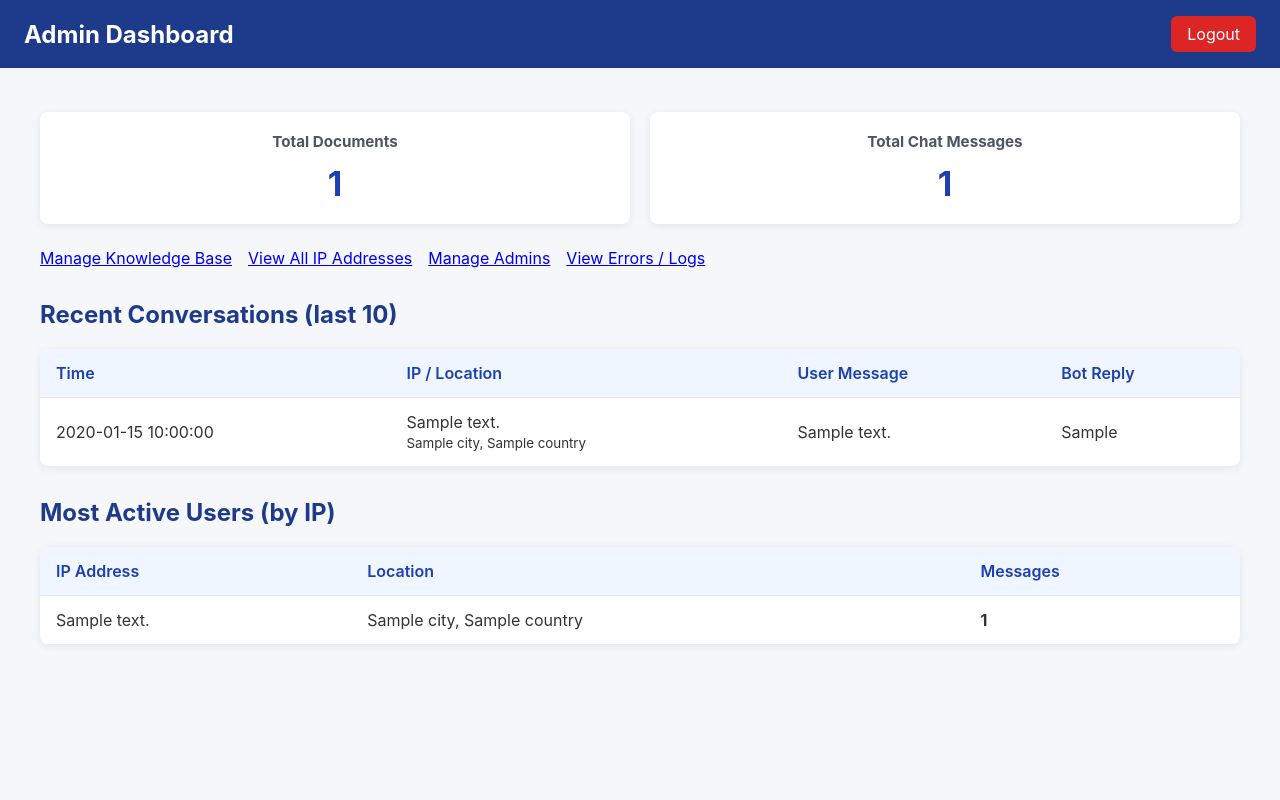
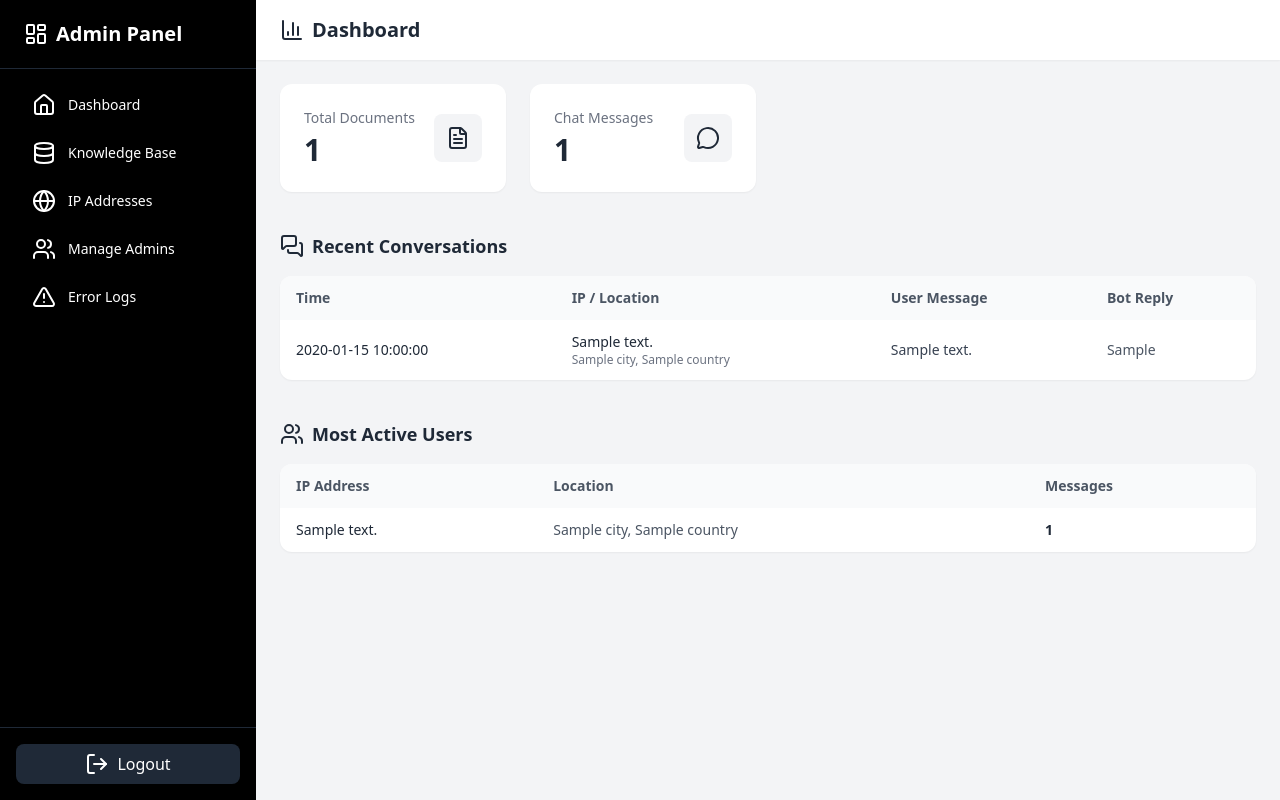
Before and after one commit to j00zf/rag-ai-v2, a Flask app: template templates/admin_dashboard.html in a window 1280 px wide. Run offline with Flask 3, Linux system fonts and the light colour scheme; the template is opened without the code that fills it: most values are stand-ins (such as "Sample title", 1, 10 or a date in 2020); some libraries are stand-ins or nearby versions.

Commit message:
incldued some changes

```diff
--- a/app.py
+++ b/app.py
@@ -578,15 +578,34 @@ def toggle_admin_status():
 @app.route("/admin/view-errors")
 @admin_required
 def admin_view_errors():
-    logs = {}
-    for name, path in {"App Errors": "logs/app.log", "RAG Errors": "logs/rag.log"}.items():
+
+    app_logs = {}
+    rag_logs = {}
+
+    log_files = {
+        "app.log": "logs/app.log",
+        "rag.log": "logs/rag.log"
+    }
+
+    for name, path in log_files.items():
         try:
             with open(path, "r", encoding="utf-8") as f:
                 lines = f.readlines()[-120:]
-                logs[name] = "".join(lines) or "(no recent entries)"
+                content = "".join(lines) or "(no recent entries)"
+
         except Exception as e:
-            logs[name] = f"Cannot read: {str(e)}"
-    return render_template("admin_view_errors.html", logs=logs)
+            content = f"Cannot read: {str(e)}"
+
+        if "app" in name:
+            app_logs[name] = content
+        else:
+            rag_logs[name] = content
+
+    return render_template(
+        "admin_view_errors.html",
+        app_logs=app_logs,
+        rag_logs=rag_logs
+    )
 
 @app.route("/admin/chats")
 @admin_required
--- a/templates/admin_dashboard.html
+++ b/templates/admin_dashboard.html
@@ -1,184 +1,231 @@
 <!DOCTYPE html>
 <html lang="en">
 <head>
-    <meta charset="UTF-8" />
-    <meta name="viewport" content="width=device-width, initial-scale=1.0"/>
-    <title>Admin Dashboard - College Chatbot</title>
-    <style>
-        body {
-            font-family: -apple-system, BlinkMacSystemFont, 'Segoe UI', Roboto, sans-serif;
-            margin: 0;
-            background: #f5f7fa;
-            color: #333;
-        }
-        .container {
-            max-width: 1200px;
-            margin: 0 auto;
-            padding: 20px;
-        }
-        header {
-            background: #1e3a8a;
-            color: white;
-            padding: 16px 24px;
-            display: flex;
-            justify-content: space-between;
-            align-items: center;
-        }
-        header h1 { margin: 0; font-size: 1.5rem; }
-        .logout-btn {
-            background: #dc2626;
-            color: white;
-            border: none;
-            padding: 8px 16px;
-            border-radius: 6px;
-            cursor: pointer;
-            text-decoration: none;
-        }
-        .logout-btn:hover { background: #b91c1c; }
+<meta charset="UTF-8">
+<meta name="viewport" content="width=device-width, initial-scale=1.0">
 
-        .stats-grid {
-            display: grid;
-            grid-template-columns: repeat(auto-fit, minmax(220px, 1fr));
-            gap: 20px;
-            margin: 24px 0;
-        }
-        .stat-card {
-            background: white;
-            border-radius: 8px;
-            padding: 20px;
-            box-shadow: 0 2px 8px rgba(0,0,0,0.08);
-            text-align: center;
-        }
-        .stat-card h3 {
-            margin: 0 0 12px;
-            color: #4b5563;
-            font-size: 0.95rem;
-        }
-        .stat-number {
-            font-size: 2.1rem;
-            font-weight: 700;
-            color: #1e40af;
-        }
+<title>Admin Dashboard</title>
 
-        h2 { margin-top: 32px; color: #1e3a8a; }
-        table {
-            width: 100%;
-            border-collapse: collapse;
-            background: white;
-            border-radius: 8px;
-            overflow: hidden;
-            box-shadow: 0 2px 8px rgba(0,0,0,0.08);
-            margin-bottom: 32px;
-        }
-        th, td {
-            padding: 14px 16px;
-            text-align: left;
-            border-bottom: 1px solid #e5e7eb;
-        }
-        th {
-            background: #eff6ff;
-            color: #1e40af;
-            font-weight: 600;
-        }
-        tr:last-child td { border-bottom: none; }
-        .message-cell {
-            max-width: 300px;
-            white-space: pre-wrap;
-            word-break: break-word;
-        }
-        .error {
-            color: #dc2626;
-            text-align: center;
-            padding: 20px;
-            font-weight: 500;
-        }
-    </style>
+<script src="https://cdn.tailwindcss.com"></script>
+
+<!-- Lucide Icons -->
+<script src="https://unpkg.com/lucide@latest"></script>
+
 </head>
-<body>
 
-<header>
-    <h1>Admin Dashboard</h1>
-    <a href="/admin/logout" class="logout-btn">Logout</a>
+<body class="bg-gray-100 text-gray-800">
+
+<div class="flex min-h-screen">
+
+<!-- Sidebar -->
+<aside class="w-64 bg-black text-white flex flex-col sticky top-0 h-screen">
+
+<div class="px-6 py-5 text-xl font-semibold border-b border-gray-800 flex items-center gap-2">
+<i data-lucide="layout-dashboard"></i>
+Admin Panel
+</div>
+
+<nav class="flex-1 p-4 space-y-2 text-sm">
+
+<a href="/admin/dashboard" class="flex items-center gap-3 px-4 py-2 rounded-lg hover:bg-gray-800 transition">
+<i data-lucide="home"></i> Dashboard
+</a>
+
+<a href="/admin/knowledge-base" class="flex items-center gap-3 px-4 py-2 rounded-lg hover:bg-gray-800 transition">
+<i data-lucide="database"></i> Knowledge Base
+</a>
+
+<a href="/admin/ip-addresses" class="flex items-center gap-3 px-4 py-2 rounded-lg hover:bg-gray-800 transition">
+<i data-lucide="globe"></i> IP Addresses
+</a>
+
+<a href="/admin/manage-admins" class="flex items-center gap-3 px-4 py-2 rounded-lg hover:bg-gray-800 transition">
+<i data-lucide="users"></i> Manage Admins
+</a>
+
+<a href="/admin/view-errors" class="flex items-center gap-3 px-4 py-2 rounded-lg hover:bg-gray-800 transition">
+<i data-lucide="alert-triangle"></i> Error Logs
+</a>
+
+</nav>
+
+<div class="p-4 border-t border-gray-800">
+<a href="/admin/logout" class="flex items-center justify-center gap-2 bg-gray-800 hover:bg-gray-700 py-2 rounded-lg transition">
+<i data-lucide="log-out"></i> Logout
+</a>
+</div>
+
+</aside>
+
+
+<!-- Main -->
+<div class="flex-1 flex flex-col">
+
+<!-- Topbar -->
+<header class="bg-white shadow-sm px-6 py-4 flex justify-between items-center">
+
+<h1 class="text-xl font-semibold flex items-center gap-2">
+<i data-lucide="bar-chart-3"></i>
+Dashboard
+</h1>
+
 </header>
 
-<div class="container">
+
+<main class="p-6">
 
 {% if error %}
-        <div class="error">{{ error }}</div>
+
+<div class="bg-red-100 text-red-600 p-4 rounded-lg mb-6">
+{{ error }}
+</div>
+
 {% else %}
 
-        <div class="stats-grid">
-            <div class="stat-card">
-                <h3>Total Documents</h3>
-                <div class="stat-number">{{ stats.total_documents }}</div>
+<!-- Stats -->
+<div class="grid grid-cols-1 md:grid-cols-2 lg:grid-cols-4 gap-6 mb-10">
+
+<div class="bg-white rounded-xl shadow-sm p-6 hover:shadow-md transition">
+
+<div class="flex items-center justify-between">
+
+<div>
+<p class="text-sm text-gray-500">Total Documents</p>
+<p class="text-3xl font-bold mt-1">{{ stats.total_documents }}</p>
 </div>
-            <div class="stat-card">
-                <h3>Total Chat Messages</h3>
-                <div class="stat-number">{{ stats.total_messages }}</div>
+
+<div class="bg-gray-100 p-3 rounded-lg">
+<i data-lucide="file-text"></i>
 </div>
+
 </div>
-<div class="quick-actions" style="margin: 24px 0; display: flex; flex-wrap: wrap; gap: 16px;">
-        <a href="/admin/knowledge-base" class="action-btn">Manage Knowledge Base</a>
-        <a href="/admin/ip-addresses" class="action-btn">View All IP Addresses</a>
-        <a href="/admin/manage-admins" class="action-btn">Manage Admins</a>
-        <a href="/admin/view-errors" class="action-btn warning">View Errors / Logs</a>
+
 </div>
-        <h2>Recent Conversations (last 10)</h2>
-        {% if recent_chats %}
-        <table>
-            <thead>
+
+
+<div class="bg-white rounded-xl shadow-sm p-6 hover:shadow-md transition">
+
+<div class="flex items-center justify-between">
+
+<div>
+<p class="text-sm text-gray-500">Chat Messages</p>
+<p class="text-3xl font-bold mt-1">{{ stats.total_messages }}</p>
+</div>
+
+<div class="bg-gray-100 p-3 rounded-lg">
+<i data-lucide="message-circle"></i>
+</div>
+
+</div>
+
+</div>
+
+</div>
+
+
+<!-- Recent Chats -->
+<h2 class="text-lg font-semibold mb-4 flex items-center gap-2">
+<i data-lucide="messages-square"></i>
+Recent Conversations
+</h2>
+
+<div class="bg-white rounded-xl shadow-sm overflow-x-auto mb-10">
+
+<table class="min-w-full text-sm">
+
+<thead class="bg-gray-50 text-gray-600">
 <tr>
-                    <th>Time</th>
-                    <th>IP / Location</th>
-                    <th>User Message</th>
-                    <th>Bot Reply</th>
+<th class="px-4 py-3 text-left">Time</th>
+<th class="px-4 py-3 text-left">IP / Location</th>
+<th class="px-4 py-3 text-left">User Message</th>
+<th class="px-4 py-3 text-left">Bot Reply</th>
 </tr>
 </thead>
-            <tbody>
+
+<tbody class="divide-y">
+
 {% for chat in recent_chats %}
-                <tr>
-                    <td>{{ chat.created_at }}</td>
-                    <td>
-                        {{ chat.ip_address }}<br>
-                        <small>{{ chat.city }}, {{ chat.country }}</small>
+<tr class="hover:bg-gray-50">
+
+<td class="px-4 py-3 whitespace-nowrap">
+{{ chat.created_at }}
 </td>
-                    <td class="message-cell">{{ chat.user_message }}</td>
-                    <td class="message-cell">{{ chat.bot_response }}</td>
+
+<td class="px-4 py-3">
+<div class="font-medium">{{ chat.ip_address }}</div>
+<div class="text-xs text-gray-500">{{ chat.city }}, {{ chat.country }}</div>
+</td>
+
+<td class="px-4 py-3 max-w-xs break-words text-gray-700">
+{{ chat.user_message }}
+</td>
+
+<td class="px-4 py-3 max-w-xs break-words text-gray-600">
+{{ chat.bot_response }}
+</td>
+
 </tr>
 {% endfor %}
+
 </tbody>
 </table>
-        {% else %}
-            <p>No recent chats yet.</p>
-        {% endif %}
 
-        <h2>Most Active Users (by IP)</h2>
-        {% if top_ips %}
-        <table>
-            <thead>
+</div>
+
+
+<!-- Top Users -->
+<h2 class="text-lg font-semibold mb-4 flex items-center gap-2">
+<i data-lucide="users"></i>
+Most Active Users
+</h2>
+
+<div class="bg-white rounded-xl shadow-sm overflow-x-auto">
+
+<table class="min-w-full text-sm">
+
+<thead class="bg-gray-50 text-gray-600">
 <tr>
-                    <th>IP Address</th>
-                    <th>Location</th>
-                    <th>Messages</th>
+<th class="px-4 py-3 text-left">IP Address</th>
+<th class="px-4 py-3 text-left">Location</th>
+<th class="px-4 py-3 text-left">Messages</th>
 </tr>
 </thead>
-            <tbody>
+
+<tbody class="divide-y">
+
 {% for ip in top_ips %}
-                <tr>
-                    <td>{{ ip.ip_address }}</td>
-                    <td>{{ ip.city }}, {{ ip.country }}</td>
-                    <td><strong>{{ ip.message_count }}</strong></td>
+<tr class="hover:bg-gray-50">
+
+<td class="px-4 py-3 font-medium">{{ ip.ip_address }}</td>
+
+<td class="px-4 py-3 text-gray-600">
+{{ ip.city }}, {{ ip.country }}
+</td>
+
+<td class="px-4 py-3 font-bold">
+{{ ip.message_count }}
+</td>
+
 </tr>
 {% endfor %}
+
 </tbody>
 </table>
-        {% else %}
-            <p>No activity recorded yet.</p>
-        {% endif %}
+
+</div>
 
 {% endif %}
 
+</main>
+
 </div>
+
+</div>
+
+
+<script>
+lucide.createIcons();
+</script>
 
 </body>
 </html>
```
Also changed, not shown: templates/admin_view_errors.html (+167 -4 lines). Lines whose indentation alone changed are shown as unchanged.
